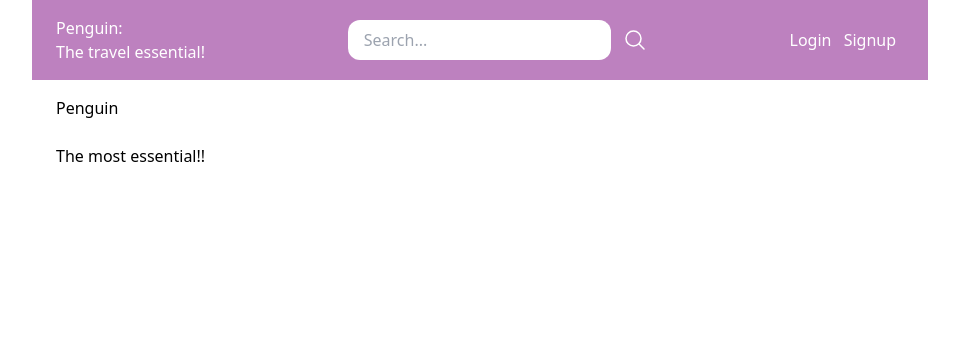
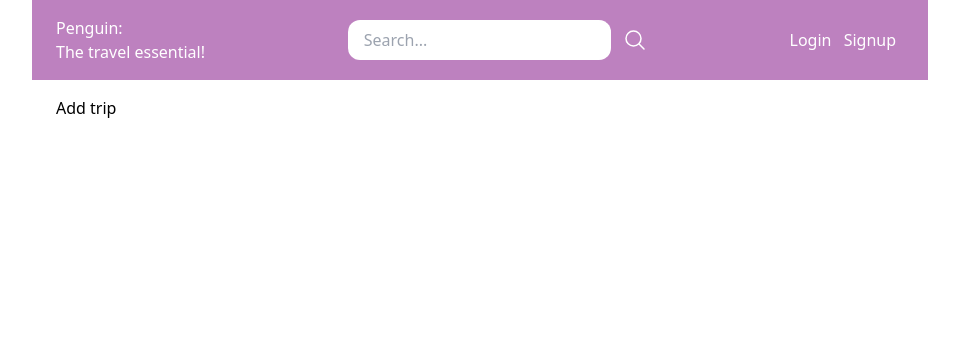
Before and after one commit to SharathRC/travel-tracker-web, a Django app: page / in a window 1280 px wide. Shown: the top 340 px of the page, without its empty margins (160-1119 px from the left). Run offline with Django 4.2, Linux system fonts and the light colour scheme; data that the repository does not hold is empty; some libraries are stand-ins or nearby versions.

Commit message:
update trip model

```diff
--- a/travel-tracker-web/app/models.py
+++ b/travel-tracker-web/app/models.py
@@ -1,6 +1,8 @@
 from django.db import models
 from django.contrib.auth.models import User
 from django.core.files import File
+
+from datetime import datetime
 
 from io import BytesIO
 from PIL import Image
@@ -35,8 +37,8 @@ class Trip(models.Model):
     created_at = models.DateTimeField(auto_now_add=True)
     updated_at = models.DateTimeField(auto_now=True)
 
-    start_date = models.DateTimeField(auto_now_add=True)
-    end_date = models.DateTimeField()
+    start_date = models.DateTimeField(default=datetime.now, blank=True)
+    end_date = models.DateTimeField(default=datetime.now, blank=True)
 
     status = models.CharField(max_length=50, choices=STATUS_CHOICES, default=ACTIVE)
 
--- a/travel-tracker-web/core/templates/homepage.html
+++ b/travel-tracker-web/core/templates/homepage.html
@@ -5,9 +5,9 @@ Penguin: The travel essential
 {% endblock title %}
 
 {% block content %}
-    Penguin
-    <br></br>
-    The most essential!!
+    <a href="{% url "add_trip" %}" class="text-black">Add trip</a>
     {% include 'partials/trips.html' %}
 
+
+
 {% endblock content %}
```
Also changed, not shown: travel-tracker-web/app/migrations/0001_initial.py, travel-tracker-web/app/migrations/0002_alter_trip_end_date_alter_trip_start_date.py (added), travel-tracker-web/app/migrations/0002_trip_cover_image_trip_cover_thumbnail_and_more.py (deleted).
